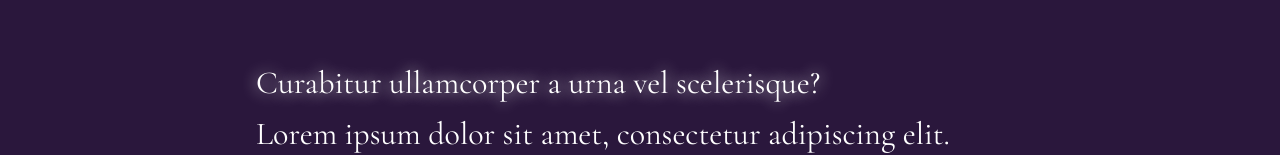
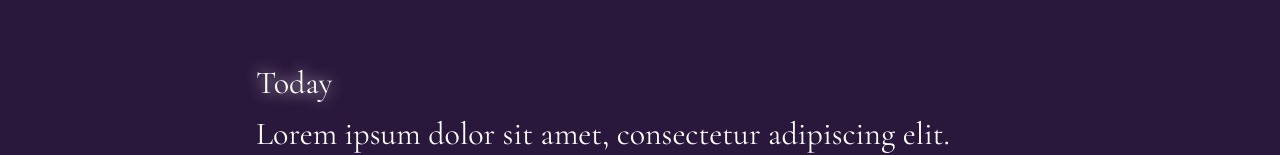
Before and after one commit to cereriss/Moonscope, a website: page Moonscope/public/profile.html in a window 1280 px wide. Shown: the part 951-1106 px from the top of the page. Drawn offline with nearby package versions, Linux system fonts and the light colour scheme; no server answers.

Commit message:
📆Diary

```diff
--- a/Moonscope/public/profile.html
+++ b/Moonscope/public/profile.html
@@ -125,7 +125,7 @@
       <div class="title2-box">Diary</div>
       <div class="diary-box">
         <div class="above1-box fade-in">
-          Curabitur ullamcorper a urna vel scelerisque?
+          Today
         </div>
         <div class="among1-box fade-in">
           Lorem ipsum dolor sit amet, consectetur adipiscing elit. Curabitur
```
